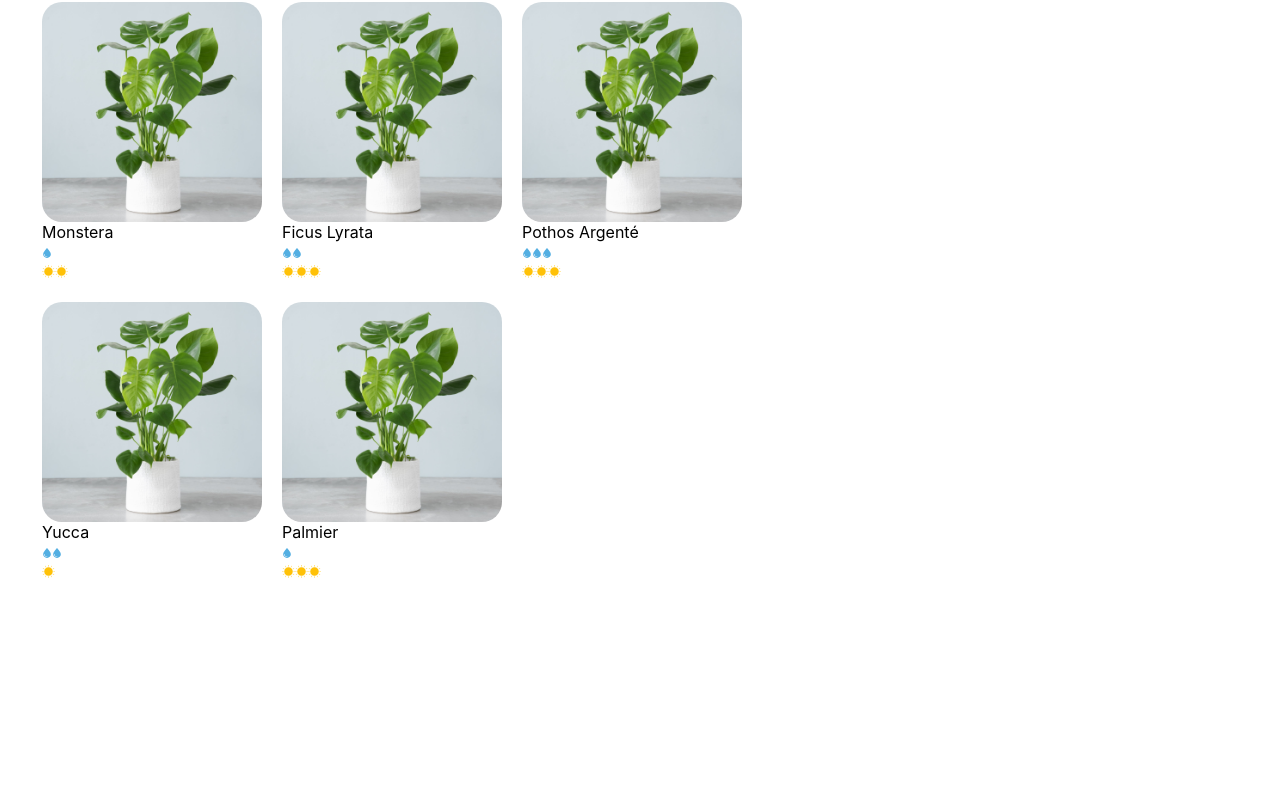
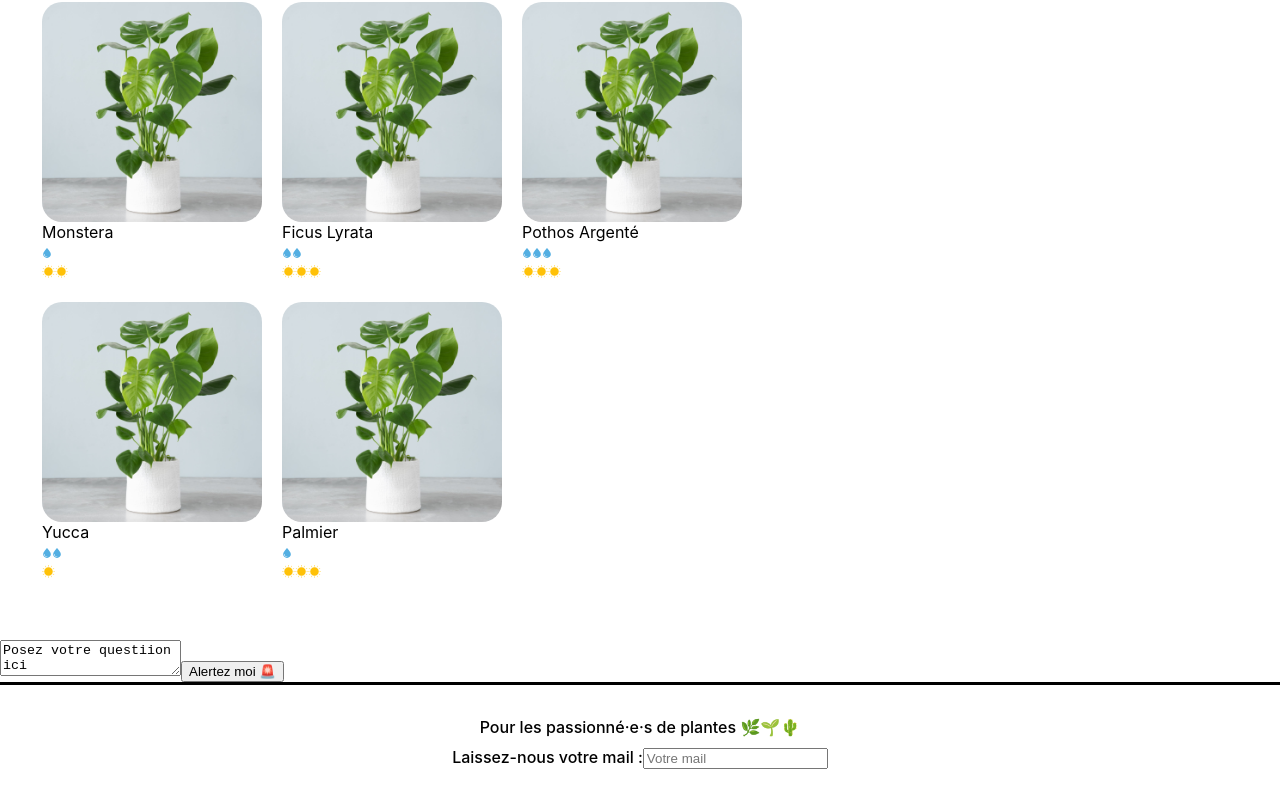
Before and after one commit to YeshiGlt/la-maison-jungle, a React (Create React App) app: page / in a window 1280 px wide. Shown: the part 490-1291 px from the top of the page. Before the commit the page ends 1130 px from the top, so only its background shows below. Built offline with nearby package versions, Linux system fonts and the light colour scheme.

Commit message:
🚀 RELEASE: Reprise exo : Récupérer le mail d'un user avec un form contrôlé + vérifier sa valeur

```diff
--- a/src/components/App.js
+++ b/src/components/App.js
@@ -2,6 +2,8 @@ import React from "react";
 import Banner from "./Banner";
 import Cart from "./Cart";
 import ShoppingList from "./ShoppingList";
+import QuestionForm from "./QuestionForm";
+import Footer from "./Footer";
 
 function App() {
   return (
@@ -9,6 +11,8 @@ function App() {
       <Banner />
       <Cart />
       <ShoppingList />
+      <QuestionForm />
+      <Footer />
     </React.Fragment>
   );
 }
--- /dev/null
+++ b/src/components/Footer.js
@@ -0,0 +1,31 @@
+import { useState } from "react";
+import "../styles/Footer.css";
+
+function Footer() {
+  const [inputValue, setInputValue] = useState("");
+
+  function inputOnBlur() {
+    if (!inputValue.includes("@")) {
+      alert("Attention, il n'y a pas d'@, ceci n'est pas une adresse valide.");
+    }
+  }
+
+  return (
+    <footer className="lmj-footer">
+      <div className="lmj-footer-elem">
+        Pour les passionné·e·s de plantes 🌿🌱🌵
+      </div>
+      <div className="lmj-footer-elem">
+        Laissez-nous votre mail :
+        <input
+          placeholder="Votre mail"
+          value={inputValue}
+          onChange={(e) => setInputValue(e.target.value)}
+          onBlur={inputOnBlur}
+        />
+      </div>
+    </footer>
+  );
+}
+
+export default Footer;
--- /dev/null
+++ b/src/components/QuestionForm.js
@@ -0,0 +1,29 @@
+import { useState } from "react";
+
+function QuestionForm() {
+  const [inputValue, setInputValue] = useState("Posez votre questiion ici");
+
+  const isInputError = inputValue.includes("f");
+
+  function checkValue(value) {
+    if (!value.includes("f")) {
+      setInputValue(value);
+    }
+  }
+
+  return (
+    <div>
+      {isInputError && (
+        <div>🔥 Vous n'avez pas le droit d'utiliser la lettre "f" ici.</div>
+      )}
+
+      <textarea
+        value={inputValue}
+        onChange={(e) => checkValue(e.target.value)}
+      />
+      <button onClick={() => alert(inputValue)}>Alertez moi 🚨</button>
+    </div>
+  );
+}
+
+export default QuestionForm;
--- /dev/null
+++ b/src/styles/Footer.css
@@ -0,0 +1,14 @@
+.lmj-footer {
+  color: black;
+  padding: 32px;
+  border-top: solid 3px black;
+  display: flex;
+  justify-content: flex-start;
+  flex-direction: column;
+  align-items: center;
+  font-weight: 500;
+}
+
+.lmj-footer-elem {
+  margin-bottom: 10px;
+}
```
